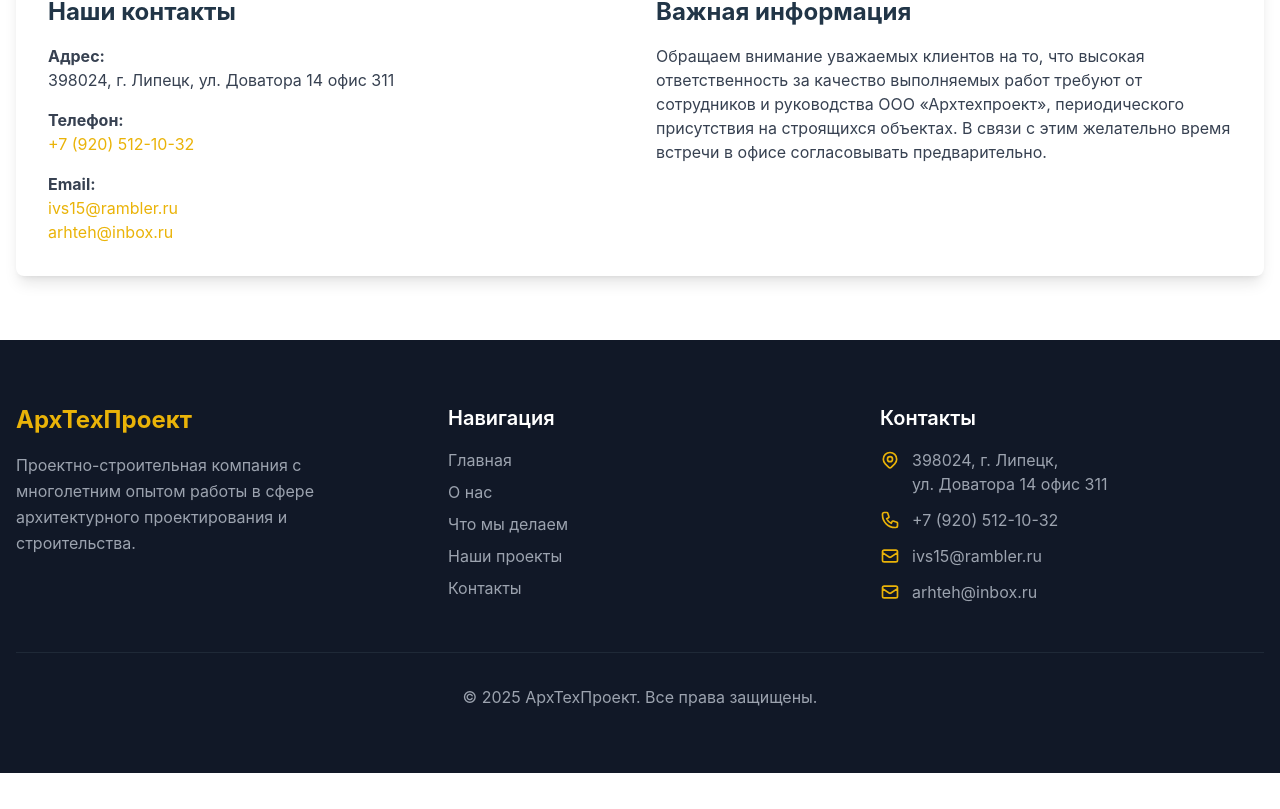
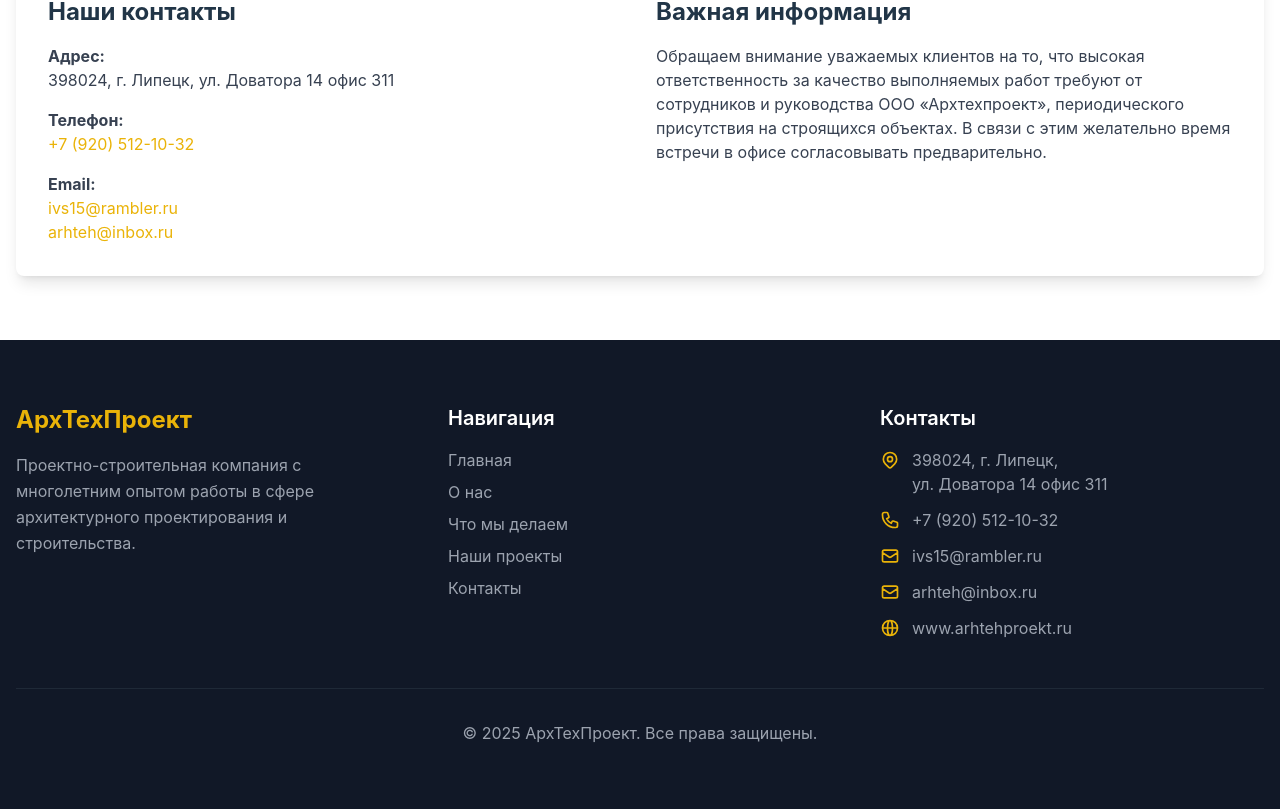
Before and after one commit to Ki3iL/arch_site, a Vue app: page / in a window 1280 px wide. Shown: the part 4262-5071 px from the top of the page. Before the commit the page ends 5035 px from the top, so only its background shows below. Built offline with nearby package versions, Linux system fonts and the light colour scheme.

Commit message:
footer site

```diff
--- a/src/components/Footer.vue
+++ b/src/components/Footer.vue
@@ -2,6 +2,29 @@
 import { menu } from '@/data/menu.js';
 import { city, street, tel, email_1, email_2, site } from '@/data/contacts.js';
 import BaseIcon from '@/components/icons/BaseIcon.vue';
+
+const contactItems = [
+  {
+    icon: 'phone',
+    text: tel,
+    href: `tel:${tel}`,
+  },
+  {
+    icon: 'email',
+    text: email_1,
+    href: `mailto:${email_1}`,
+  },
+  {
+    icon: 'email',
+    text: email_2,
+    href: `mailto:${email_2}`,
+  },
+  {
+    icon: 'website',
+    text: site,
+    href: site,
+  },
+];
 </script>
 
 <template>
@@ -41,19 +64,18 @@ import BaseIcon from '@/components/icons/BaseIcon.vue';
               </div>
             </div>
 
-            <div class="flex items-center">
-              <BaseIcon name="phone" iconClass="h-5 w-5 mr-3 text-yellow-500" />
-              <a :href="`tel:${tel}`" class="hover:text-yellow-500 transition duration-300">{{ tel }}</a>
-            </div>
-
-            <div class="flex items-center">
-              <BaseIcon name="email" iconClass="h-5 w-5 mr-3 text-yellow-500" />
-              <a :href="`mailto:${email_1}`" class="hover:text-yellow-500 transition duration-300">{{ email_1 }}</a>
-            </div>
-
-            <div class="flex items-center">
-              <BaseIcon name="email" iconClass="h-5 w-5 mr-3 text-yellow-500" />
-              <a :href="`mailto:${email_2}`" class="hover:text-yellow-500 transition duration-300">{{ email_2 }}</a>
+            <div
+              v-for="item in contactItems"
+              :key="item.text"
+              class="flex items-center"
+            >
+              <BaseIcon :name="item.icon" iconClass="h-5 w-5 mr-3 text-yellow-500" />
+              <a
+                :href="item.href"
+                class="hover:text-yellow-500 transition duration-300"
+              >
+                {{ item.text }}
+              </a>
             </div>
           </div>
         </div>
--- a/src/components/icons/BaseIcon.vue
+++ b/src/components/icons/BaseIcon.vue
@@ -26,5 +26,6 @@ const icons = {
   location: defineAsyncComponent(() => import('@/components/icons/contacts/LocationIcon.vue')),
   phone: defineAsyncComponent(() => import('@/components/icons/contacts/PhoneIcon.vue')),
   email: defineAsyncComponent(() => import('@/components/icons/contacts/EmailIcon.vue')),
+  website: defineAsyncComponent(() => import('@/components/icons/contacts/WebsiteIcon.vue')),
 }
 </script>
--- /dev/null
+++ b/src/components/icons/contacts/WebsiteIcon.vue
@@ -0,0 +1,5 @@
+<template>
+  <svg xmlns="http://www.w3.org/2000/svg" fill="none" viewBox="0 0 24 24" stroke="currentColor">
+    <path stroke-linecap="round" stroke-linejoin="round" stroke-width="2" d="M21 12a9 9 0 01-9 9m9-9a9 9 0 00-9-9m9 9H3m9 9a9 9 0 01-9-9m9 9c1.657 0 3-4.03 3-9s-1.343-9-3-9m0 18c-1.657 0-3-4.03-3-9s1.343-9 3-9m-9 9a9 9 0 019-9" />
+  </svg>
+</template>
```
